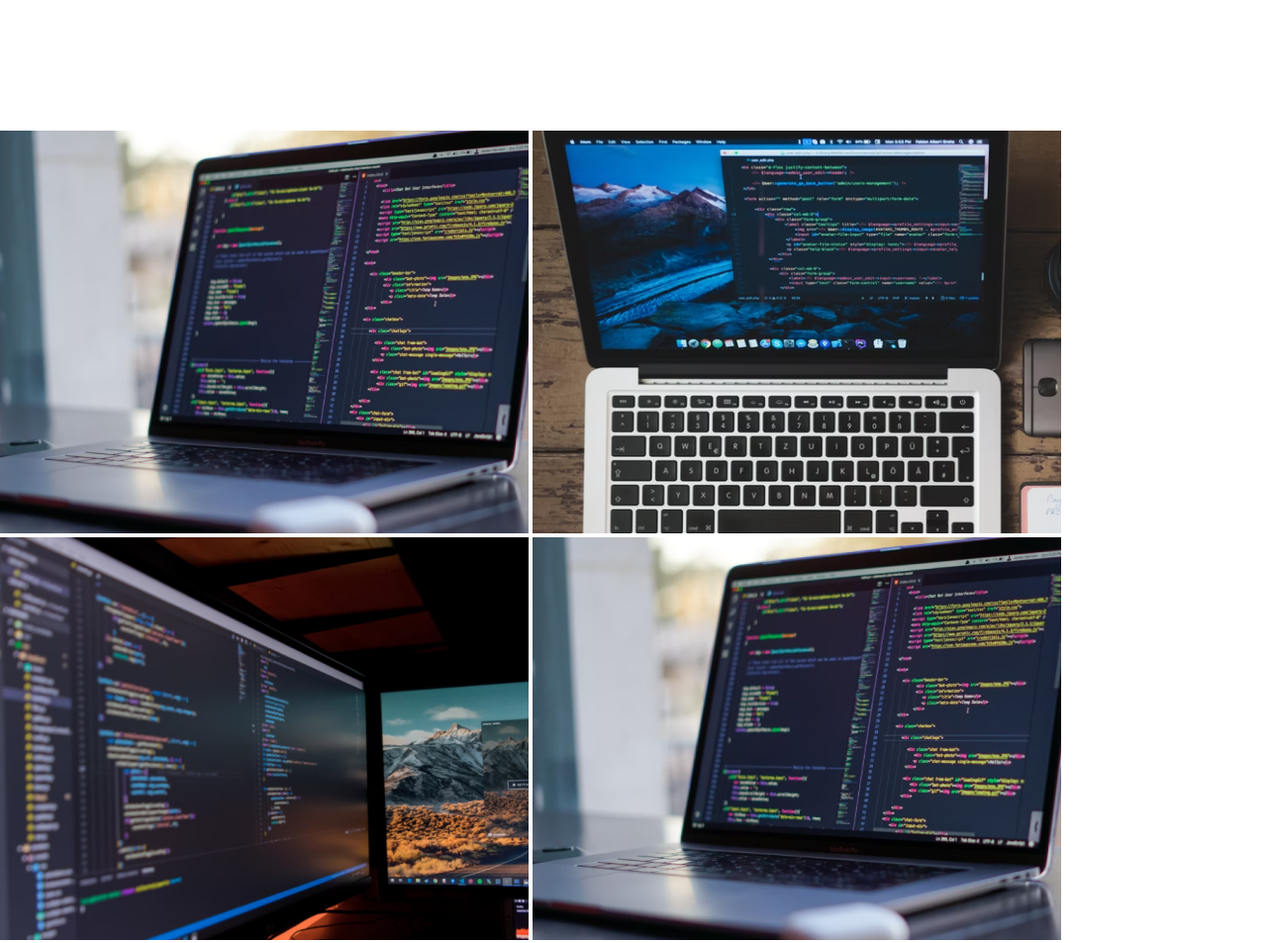
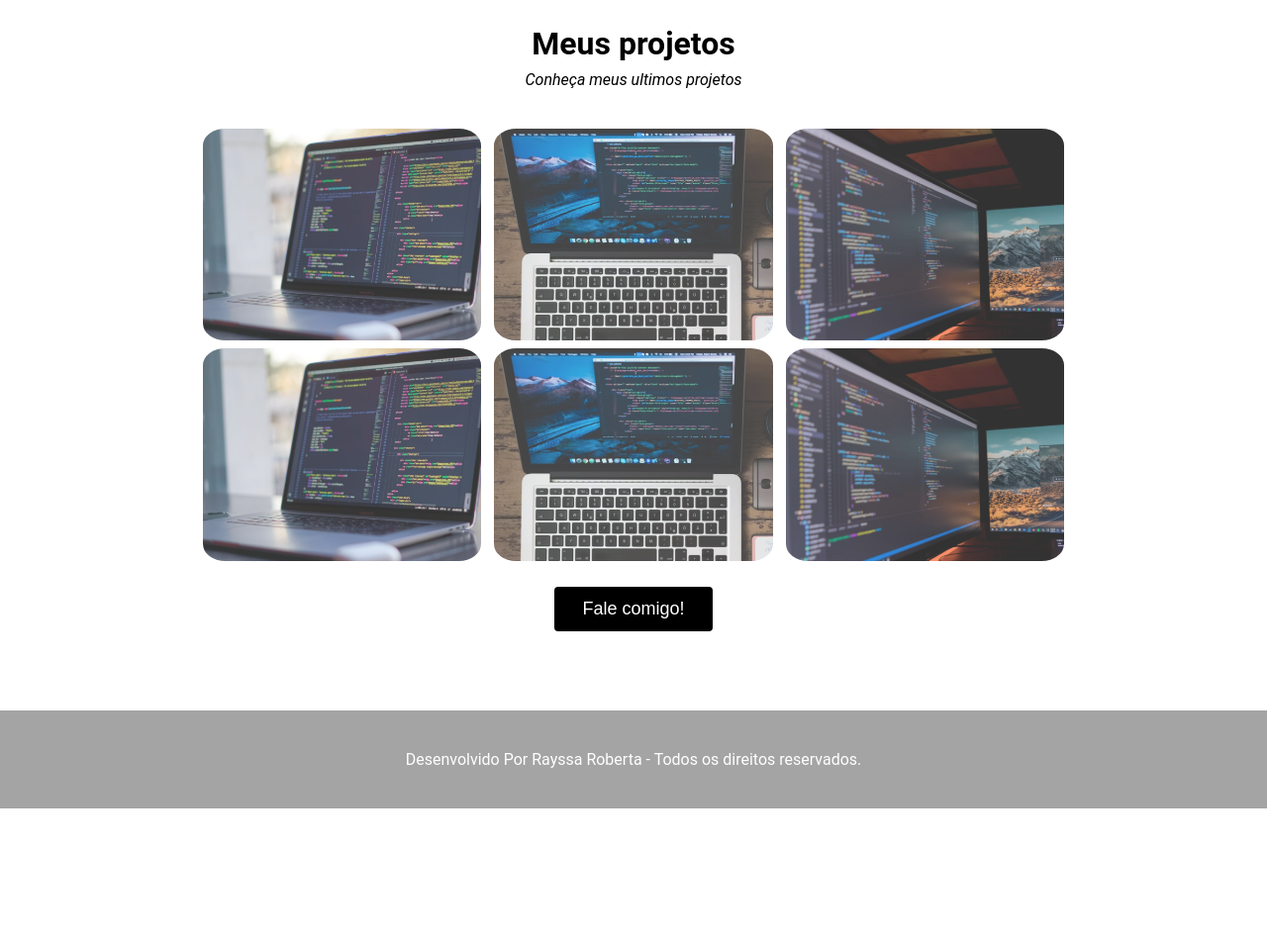
Before and after one commit to robertarayssa834-ship-it/meus-projetos, a plain HTML site: page index.html in a window 1280 px wide. Shown: the part 1460-2413 px from the top of the page at 99% size. After the commit the page ends 2277 px from the top, so only its background shows below. Drawn offline with Linux system fonts and the light colour scheme.

Commit message:
projetos

```diff
--- a/css/estilo.css
+++ b/css/estilo.css
@@ -112,3 +112,102 @@ body{
     justify-content: center;
     padding: 80px 0;
 }
+ .projetos h2{
+    font-size: 32px;
+    margin-bottom: 8px;
+    margin-top: 20px;
+ }
+ .projetos p{
+    margin-bottom: 40px;
+    font-style: italic ;
+ }
+ .projetos-lista{
+    width: 100%;
+    display: flex;
+    margin-bottom: 8px;
+    justify-content: center;
+    align-items: center;
+ }
+ .projetos img{
+    width: 22%;
+    margin-right: 0.5%;
+    margin-left: 0.5%;
+    opacity: 0.8;
+    border-radius: 8%;
+    transition: 0.9s;
+ }
+ .projetos img:hover{
+    opacity: 1;
+ }
+ .action{
+    background-color: #000;
+    border: 0;
+    padding: 12px 28px;
+    border-radius: 4px;
+    font-size: 18px;
+    color: #fff;
+    margin-top: 18px;
+    cursor: pointer;
+ }
+
+ footer{
+    background-color: #a4a4a4;
+    padding: 40px 0;
+    color: #fff;
+    text-align: center;
+    display: flex;
+    justify-content: center;
+    align-items: center;
+ }
+
+ /* RESPONSIVIADE */
+
+ @MEDIA(max-width: 1050px){
+    /* MAIN*/
+    .main h1{
+        font-size: 45px;
+    }
+    .main P{
+        font-size: 18px;
+    }
+    .main{
+        background-size: cover;
+    }
+    /* MAIN*/
+    /*SOBRE*/
+
+    .sobre{
+        flex-direction: column;
+        padding-top: 80px;
+        padding-left: 0;
+        padding-right: 0;
+        padding-bottom: 0;
+    }
+    .sobre div{
+        max-width: 80px;
+    }
+    .sobre div h2{
+        font-size: 40px;
+    }
+    .sobre img{
+    max-width: 80px;
+    padding-top: 18px;
+    }
+
+ /* SOBRE*/
+ /*PROJETOS*/
+
+ .projetos img{
+    width: 27.5%;
+ }
+ /*PROJETOS*/
+ /* FOOTER*/
+ footer{
+    flex-direction: column;
+    padding: 0 20%;
+    padding-top: 16px;
+    padding-bottom: 16px;
+ }
+
+
+  }
--- a/index.html
+++ b/index.html
@@ -51,19 +51,25 @@
 
       <!-- FIM SOBRE-->
 
-      <section class="Projetos">
+      <section class="projetos">
         <h2>Meus projetos</h2>
         <p>Conheça meus ultimos projetos</p>
-        <div class="projetos lista"></div>
-             <img src="img/projeto1.png">
-             <img src="img/projeto2.png">
-             <img src="img/projeto3.png">
-        </divclass="projetos lista">
-             <img src="img/projeto1.png">
+        <div class="projetos-lista">
+          <img src="img/projeto1.png">
              <img src="img/projeto2.png">
              <img src="img/projeto3.png">
         </div>
+        <div class="projetos-lista">
+          <img src="img/projeto1.png">
+             <img src="img/projeto2.png">
+             <img src="img/projeto3.png">
+        </div>
+        <a href="#"><button class="action">Fale comigo!</button></a>
+      </section>
 
-      </section>
+      <footer>
+        <p>Desenvolvido Por Rayssa Roberta - Todos os direitos reservados.</p>
+      </footer>
+      <section>
     </body>
 </html>
```
